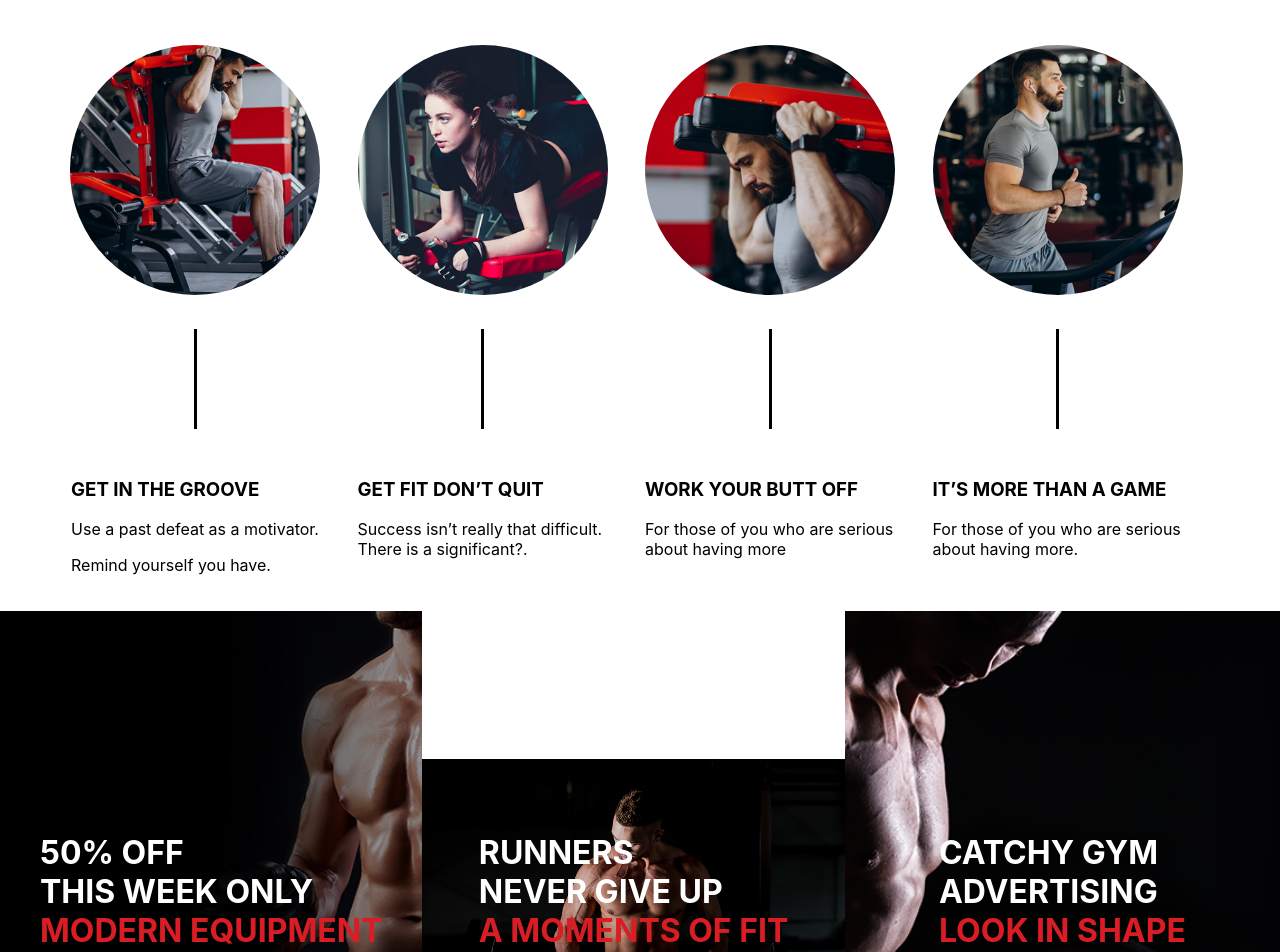
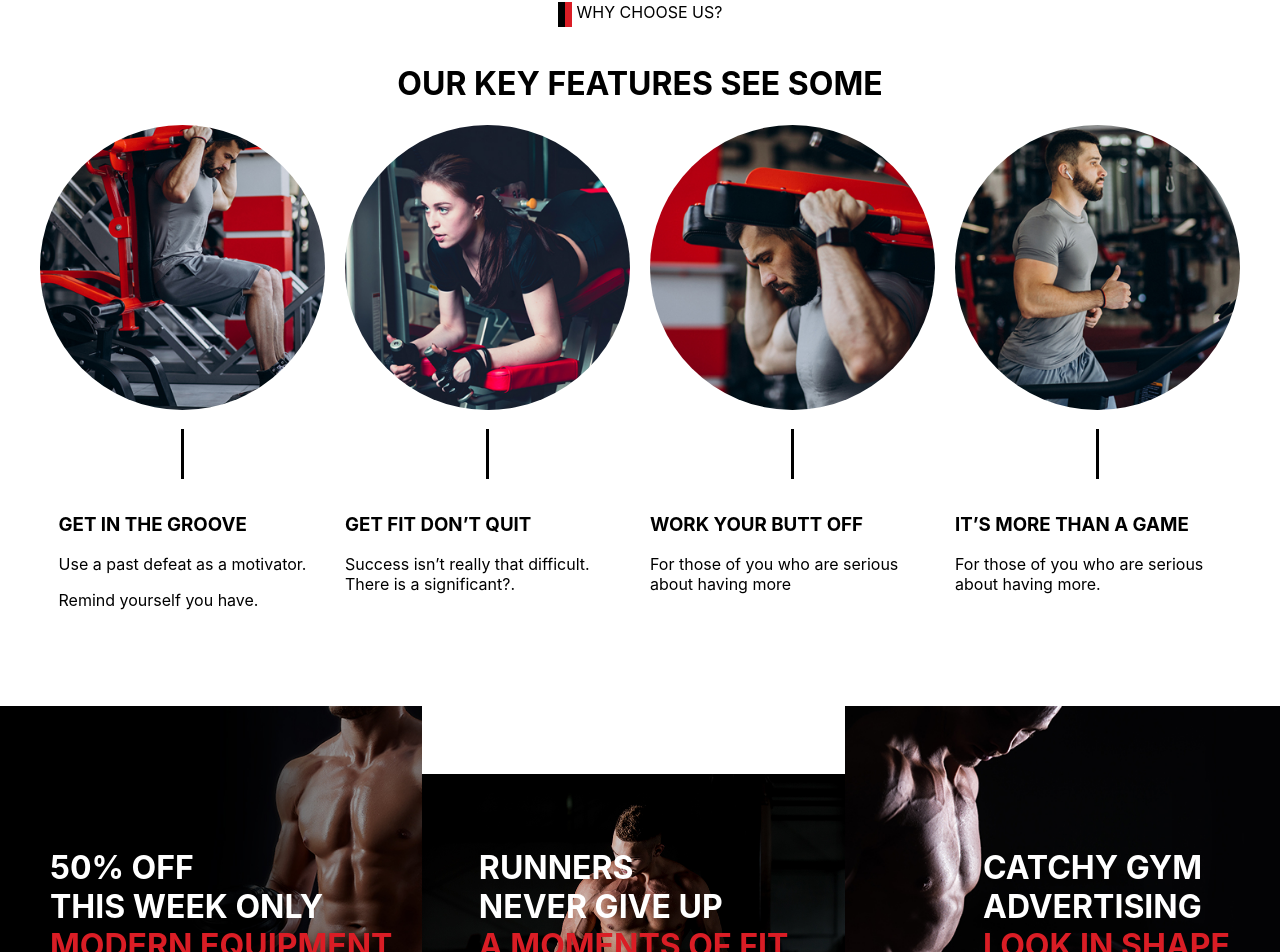
Before and after one commit to NurulIslam-EEE/fitness, a Next.js app: page / in a window 1280 px wide. Shown: the part 1318-2270 px from the top of the page. Built offline with nearby package versions, Linux system fonts and the light colour scheme.

Commit message:
feature section update

```diff
--- a/components/Features.js
+++ b/components/Features.js
@@ -5,7 +5,10 @@ import styles from "../styles/Features.module.css";
 const Features = () => {
     return (
         <>
+            <div className={styles.container}>
                 <div>
+
+
                     <div className={styles.title}>
                         <div>
                             <p className={styles.box}></p>
@@ -19,7 +22,7 @@ const Features = () => {
                     <div className={styles.featureContainer}>
                         <div className={styles.feature} >
                             <div className={styles.img}>
-                            <Image src="/img/01.jpg" width="260" height="260" alt='' />
+                                <Image src="/img/01.jpg" width="300" height="300" alt='' />
                             </div>
 
                             <div className={styles.bar}>
@@ -33,7 +36,7 @@ const Features = () => {
                         </div>
                         <div className={styles.feature} >
                             <div className={styles.img}>
-                            <Image src="/img/02.jpg" width="260" height="260" alt='' />
+                                <Image src="/img/02.jpg" width="300" height="300" alt='' />
                             </div>
 
                             <div className={styles.bar}>
@@ -46,7 +49,7 @@ const Features = () => {
                         </div>
                         <div className={styles.feature} >
                             <div className={styles.img} >
-                            <Image src="/img/03.jpg" width="260" height="260" alt='' />
+                                <Image src="/img/03.jpg" width="300" height="300" alt='' />
                             </div>
 
                             <div className={styles.bar}>
@@ -59,7 +62,7 @@ const Features = () => {
                         </div>
                         <div className={styles.feature} >
                             <div className={styles.img}>
-                            <Image src="/img/04.jpg" width="260" height="260" alt='' />
+                                <Image src="/img/04.jpg" width="300" height="300" alt='' />
                             </div>
 
                             <div className={styles.bar}>
@@ -68,6 +71,7 @@ const Features = () => {
                             <div>
                                 <h3>IT’S MORE THAN A GAME</h3>
                                 <p>For those of you who are serious about having more.</p>
+                            </div>
                         </div>
                     </div>
                 </div>
--- a/styles/Features.module.css
+++ b/styles/Features.module.css
@@ -1,14 +1,23 @@
+.container {
+  max-height: 820px;
+  width: 100%;
+  display: flex;
+  justify-content: center;
+  padding-top: 100px;
+  padding-bottom: 100px;
+}
 .featureContainer {
   display: grid;
   grid-template-columns: repeat(4, 1fr);
-  padding: 20px 70px;
-  grid-gap: 10px;
+  /* padding: 20px 70px;*/
+  grid-column-gap: 20px;
+  max-width: 1200px;
 }
 .feature {
   display: flex;
   flex-direction: column;
   align-items: center;
-  width: 250px;
+
   transition: 1s;
 }
 /* .feature:hover .img {
@@ -20,6 +29,8 @@
 }
 .img {
   transition: 500ms;
+
+  padding: 0;
 }
 .img:hover {
   transform: scale(1.1);
@@ -27,15 +38,16 @@
 
 .bar {
   background-color: black;
-  height: 100px;
+  height: 50px;
   width: 3px;
-  margin: 30px 0;
+  margin: 15px 0;
 }
 
 .featureContainer2 {
   display: flex;
   padding: 0;
   margin: 0;
+  height: 400px;
 }
 .featureContainer2 span {
   color: #da1d25;
@@ -44,21 +56,21 @@
 .feature1 {
   background: url("../public/img/sub-banner-01.jpg");
   width: 33%;
-  height: 70vh;
+
   color: white;
   background-position: center;
   background-repeat: no-repeat;
   background-size: cover;
-  /* padding-left: 3%;
-  padding-top: 9%; */
+  padding-left: 50px;
+  /* padding-top: 9%; */
   display: flex;
   align-items: center;
-  justify-content: center;
+  justify-content: flex-start;
 }
 .feature2 {
   background: url("../public/img/sub-banner-02.jpg");
   width: 33%;
-  height: 70vh;
+
   color: white;
   background-position: center;
   background-repeat: no-repeat;
@@ -73,7 +85,7 @@
 .feature3 {
   background: url("../public/img/sub-banner-03.jpg");
   width: 34%;
-  height: 70vh;
+
   color: white;
   background-position: center;
   background-repeat: no-repeat;
@@ -82,7 +94,8 @@
   padding-top: 9%; */
   display: flex;
   align-items: center;
-  justify-content: center;
+  justify-content: flex-end;
+  padding-right: 50px;
 }
 .box {
   background: linear-gradient(to right, black 50%, #da1d25 50%);
```
Lines whose indentation alone changed are shown as unchanged.
